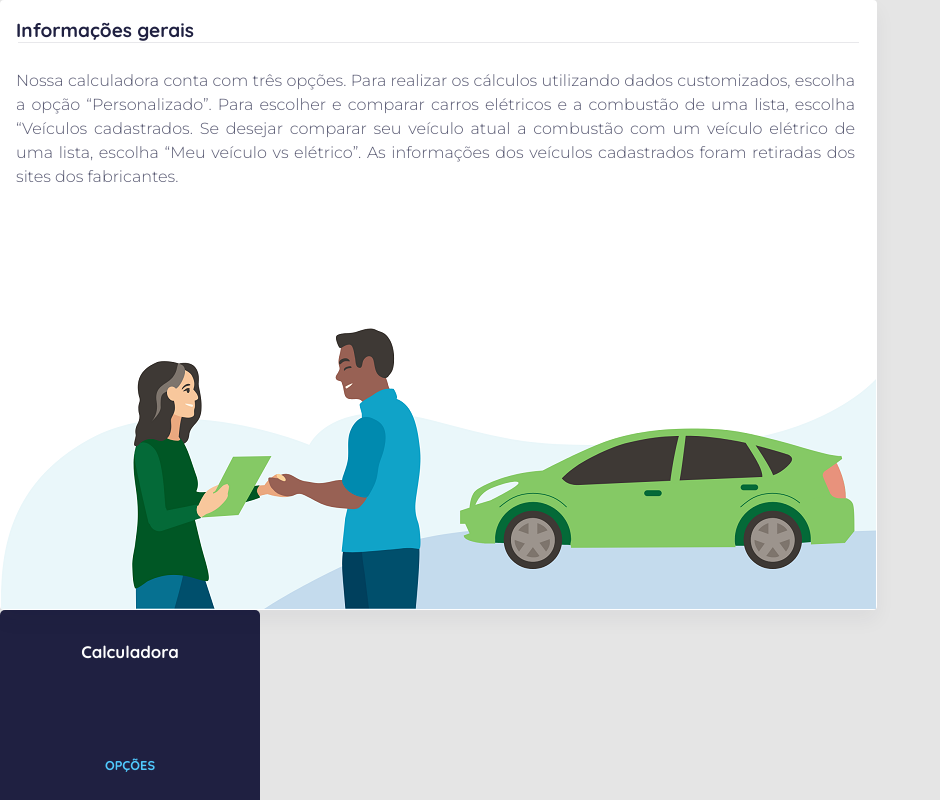
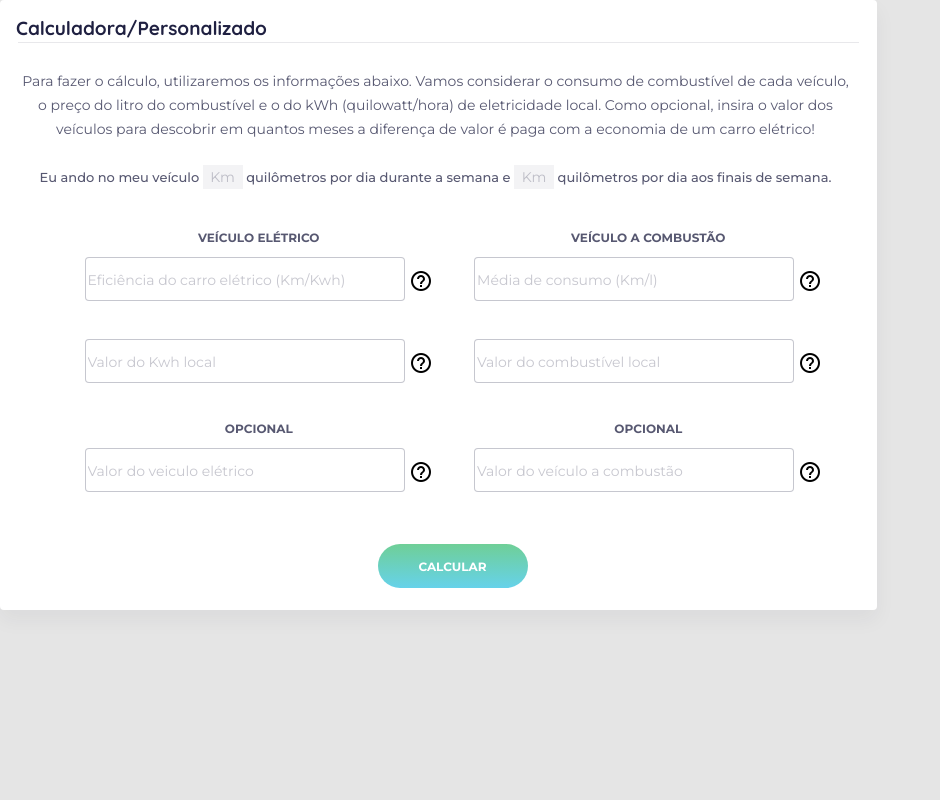
Before and after one commit to Iara000/Temporario, a React (Create React App) app: page / in a window 1280 px wide. Shown: the top 800 px of the page, without its empty margins (0-940 px from the left). Built offline with nearby package versions, Linux system fonts and the light colour scheme.

Commit message:
Adequando nome do componente

```diff
--- a/src/App.js
+++ b/src/App.js
@@ -2,24 +2,26 @@ import Resultado from "./components/Resultado/Resultado";
 import CardCalculadoraInfoGerais from "./components/CardCalculadoraInfoGerais/CardCalculadoraInfoGerais";
 import Sidebar from "./components/Sidebar/Sidebar";
 import { CalcPersonalizadaContextProvider } from "./context/calculadoraPersonalizada-context";
+import CardCalcCustomForm from "./components/CardCalcCustom/CardCalcCustomForm";
 
 function App() {
   return (
     <div>
-    <CardCalculadoraInfoGerais />
+      <CardCalcCustomForm />
+      {/* <CardCalculadoraInfoGerais />
       <CalcPersonalizadaContextProvider>
         <Sidebar
           title="Calculadora"
           subtitle="Opções"
           content={[
-          {icon: 'account_box', text: 'Personalizado'},
-          {icon: 'date_range', text: 'Veículos cadastrados'},
-          {icon: 'date_range', text: 'Meu veículo vs elétrico'}
+            { icon: "account_box", text: "Personalizado" },
+            { icon: "date_range", text: "Veículos cadastrados" },
+            { icon: "date_range", text: "Meu veículo vs elétrico" },
           ]}
         />
         <Resultado />
         <CardCalculadoraInfoGerais />
-    </CalcPersonalizadaContextProvider>
+      </CalcPersonalizadaContextProvider> */}
     </div>
   );
 }
--- a/src/components/CardCalculadoraPersonalizado/CardCalculadoraPersonalizadoOpcao1.jsx
+++ b/src/components/CardCalcCustom/CardCalcCustomForm.jsx
@@ -1,7 +1,7 @@
 import React from "react";
 import CardCalculadora from "../CardCalculadora/CardCalculadora";
 import Button from "../Button/Button";
-import styles from "../CardCalculadoraPersonalizado/CardCalculadoraPersonalizadoOpcao1.module.css";
+import styles from "./CardCalcCustomForm.module.css";
 
 const CardCalculadoraPersonalizado_Opcao1 = () => {
   return (
```
Also changed, not shown: src/components/CardCalcCustom/CardCalcCustomForm.module.css (renamed from src/components/CardCalculadoraPersonalizado/CardCalculadoraPersonalizadoOpcao1.module.css). Lines whose indentation alone changed are shown as unchanged.
